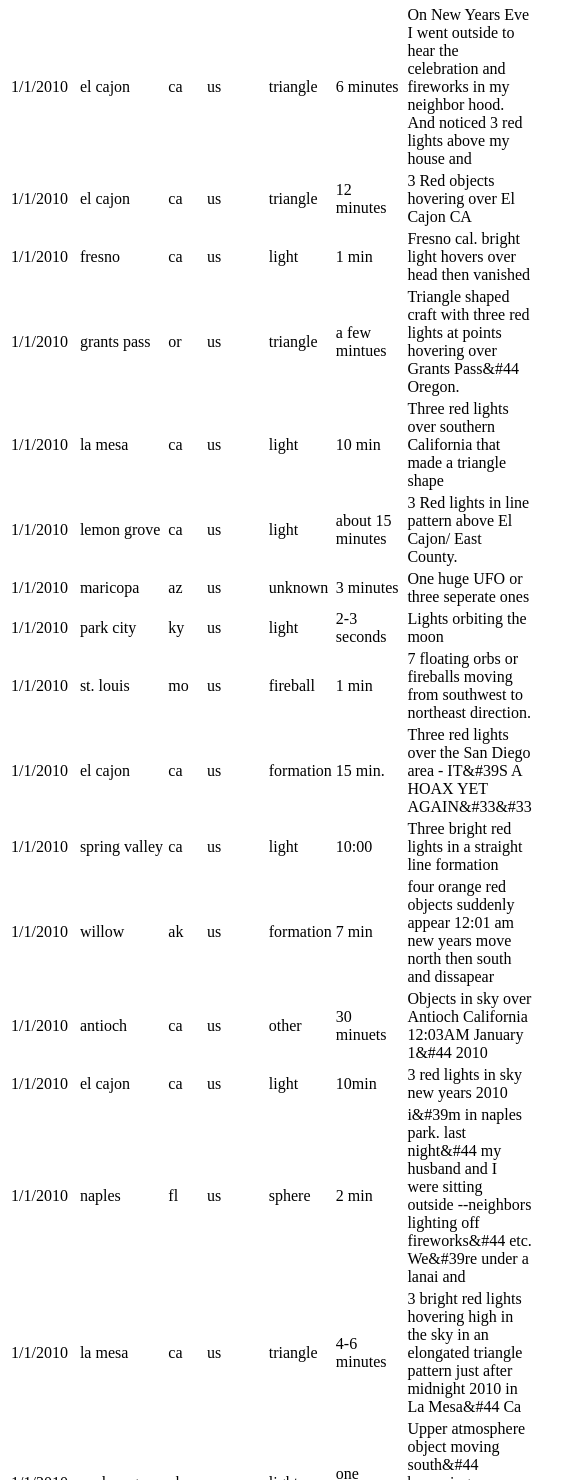
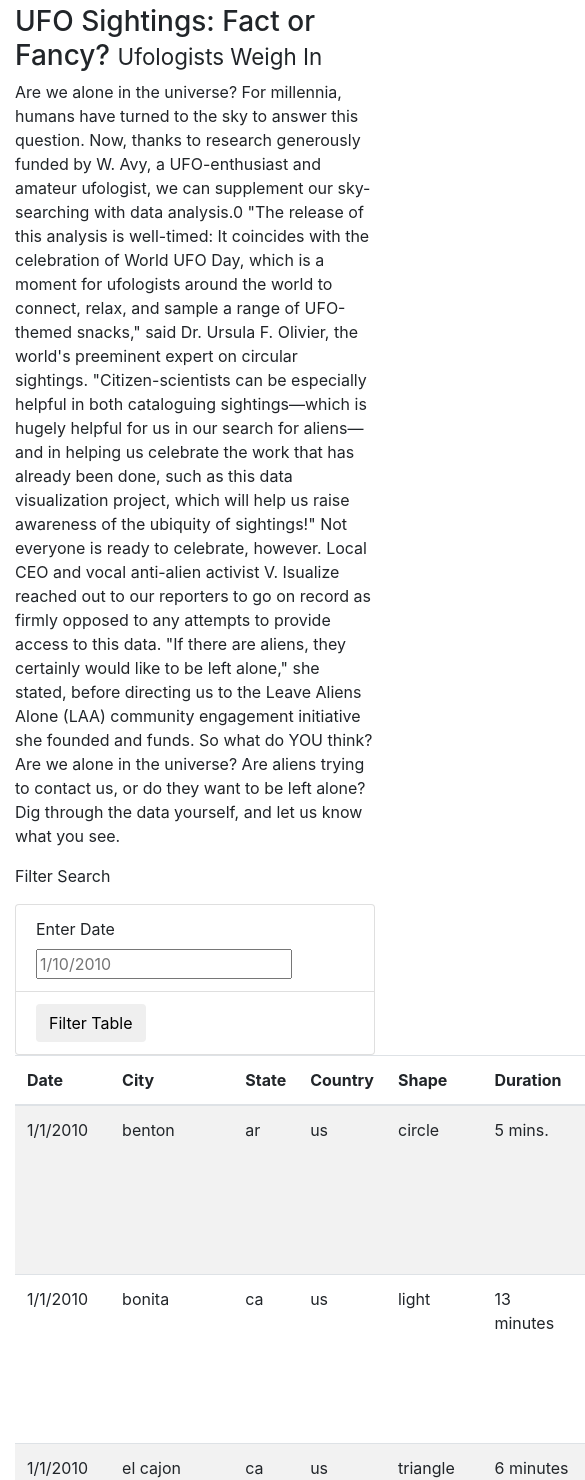
Before and after one commit to ajawa-took/UFO, a plain HTML site: page index.html in a window 390 px wide. Shown: the part 251-1731 px from the top of the page, 585 px wide, since content can reach past the window. Drawn offline with nearby package versions, Linux system fonts and the light colour scheme.

Commit message:
all but css

```diff
--- a/index.html
+++ b/index.html
@@ -5,8 +5,76 @@
     <meta http-equiv="X-UA-Compatible" content="IE=edge">
     <meta name="viewport" content="width=device-width, initial-scale=1.0">
     <title>UFO Finder</title>
+    <!-- link to Bootstrap's content delivery network (CDN) -->
+    <link
+      rel="stylesheet"
+      href="https://maxcdn.bootstrapcdn.com/bootstrap/4.0.0/css/bootstrap.min.css"
+      integrity="sha384-Gn5384xqQ1aoWXA+058RXPxPg6fy4IWvTNh0E263XmFcJlSAwiGgFAW/dAiS6JXm"
+      crossorigin="anonymous"
+    />
+    <link rel="stylesheet" href="static/css/style.css">
 </head>
 <body>
+    <div class="wrapper">
+        <nav class="navbar navbar-expand-lg">
+            <a class="navbar-brand" href="index.html">UFO Sightings</a>
+        </nav>
+        <div class="jumbotron">
+            <h1>The Truth Is Out There</h1>
+        </div>
+        <div class="container-fluid">
+            <div class="row">
+                <div class="col-md-4">
+                    <h3>UFO Sightings: Fact or Fancy? <small>Ufologists Weigh In</small></h3>
+                </div>
+                <div class="col-md-8">
+                    <p>
+                        Are we alone in the universe? For millennia, humans have turned to the sky to answer this question. Now, thanks to research generously funded by W. Avy, a UFO-enthusiast and amateur ufologist, we can supplement our sky-searching with data analysis.0
+                        "The release of this analysis is well-timed: It coincides with the celebration of World UFO Day, which is a moment for ufologists around the world to connect, relax, and sample a range of UFO-themed snacks," said Dr. Ursula F. Olivier, the world's preeminent expert on circular sightings. "Citizen-scientists can be especially helpful in both cataloguing sightings—which is hugely helpful for us in our search for aliens—and in helping us celebrate the work that has already been done, such as this data visualization project, which will help us raise awareness of the ubiquity of sightings!"
+                        Not everyone is ready to celebrate, however. Local CEO and vocal anti-alien activist V. Isualize reached out to our reporters to go on record as firmly opposed to any attempts to provide access to this data. "If there are aliens, they certainly would like to be left alone," she stated, before directing us to the Leave Aliens Alone (LAA) community engagement initiative she founded and funds.
+                        So what do YOU think? Are we alone in the universe? Are aliens trying to contact us, or do they want to be left alone? Dig through the data yourself, and let us know what you see.
+                    </p>
+
+                </div>
+            </div>
+        </div>
+        <div class="container-fluid">
+            <div class="row">
+              <div class="col-md-3">
+                <form>
+                    <p>Filter Search</p>
+                </form>
+                <ul class="list-group">
+                    <li class="list-group-item">
+                        <label for="date">Enter Date</label>
+                        <input type="text" placeholder="1/10/2010" id="datetime" />
+
+                    </li>
+                    <li class="list-group-item">
+                        <button id="filter-btn" type="button" class="btn btn-default">Filter Table</button>
+                    </li>
+                </ul>
+
+              </div>
+              <div class="col-md-9">
+                <table class="table table-striped">
+                    <thead>
+                      <tr>
+                        <th>Date</th>
+                        <th>City</th>
+                        <th>State</th>
+                        <th>Country</th>
+                        <th>Shape</th>
+                        <th>Duration</th>
+                        <th>Comments</th>
+                      </tr>
+                    </thead>
+                    <tbody></tbody>
+                    </table>
+              </div>
+            </div>
+          </div>
+
         <table>
         <thead>
           <tr>
@@ -24,5 +92,7 @@
           <script src="https://cdnjs.cloudflare.com/ajax/libs/d3/4.11.0/d3.js"></script>
           <script src="static/js/data.js"></script>
           <script src="static/js/app.js"></script>
+    </div>
 </body>
+
 </html>
```
Lines whose indentation alone changed are shown as unchanged.
